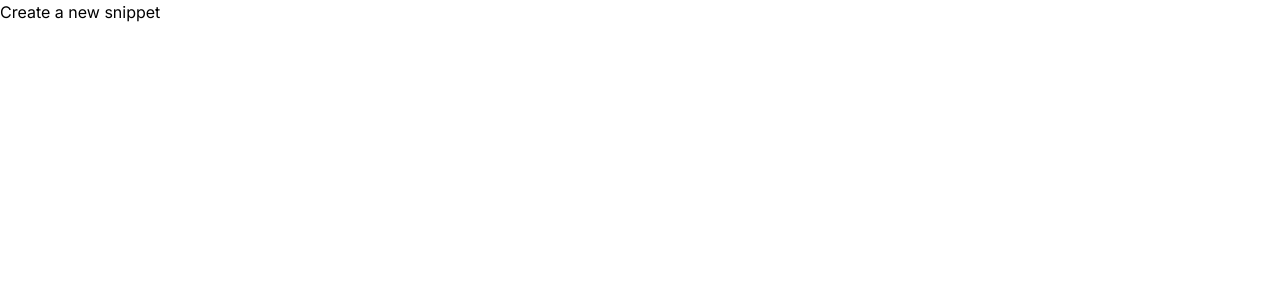
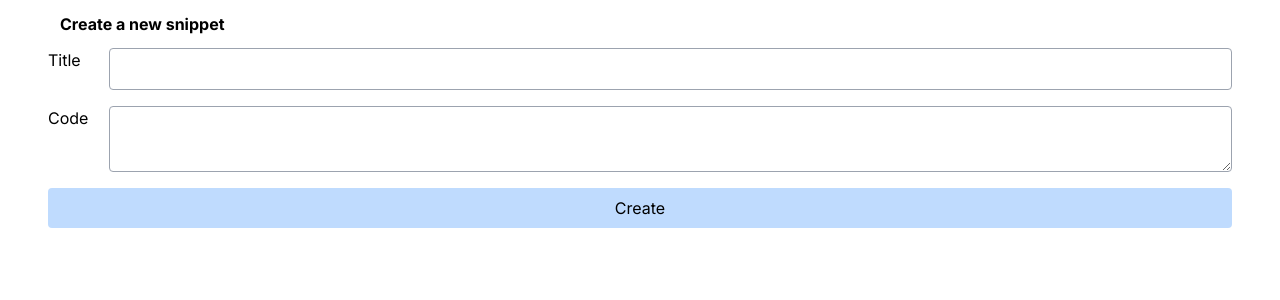
Before and after one commit to Alex-Fes/snippets-nextjs, a Next.js app: page /snippets/new in a window 1280 px wide. Shown: the top 300 px of the page. Built offline with nearby package versions, Linux system fonts and the light colour scheme.

Commit message:
create a form for snippet

```diff
--- a/app/layout.tsx
+++ b/app/layout.tsx
@@ -1,8 +1,8 @@
-import type { Metadata } from 'next'
-import { Inter } from 'next/font/google'
+import type {Metadata} from 'next'
+import {Inter} from 'next/font/google'
 import './globals.css'
 
-const inter = Inter({ subsets: ['latin'] })
+const inter = Inter({subsets: ['latin']})
 
 export const metadata: Metadata = {
     title: 'Create Next App',
@@ -16,7 +16,11 @@
 }) {
     return (
         <html lang="en">
-      <body className={inter.className}>{children}</body>
+        <body className={inter.className}>
+        <div className={'container mx-auto px-12'}>
+            {children}
+        </div>
+        </body>
         </html>
     )
 }
--- a/app/snippets/new/page.tsx
+++ b/app/snippets/new/page.tsx
@@ -1,9 +1,33 @@
 import React from 'react';
 
-export default function SnippetCreatePage ()  {
+export default function SnippetCreatePage() {
     return (
-        <div>
-            Create a new snippet
-        </div>
+        <form>
+            <h3 className={'font-bold m-3'}>Create a new snippet</h3>
+            <div className={'flex flex-col gap-4'}>
+                <div className={'flex gap-4'}>
+                    <label htmlFor="title" className={'w-12'}>
+                        Title
+                    </label>
+                    <input
+                        type="text"
+                        name="title"
+                        id="title"
+                        className={'border border-gray-400 rounded p-2 w-full'}/>
+                </div>
+                <div className={'flex gap-4'}>
+                    <label htmlFor="code" className={'w-12'}>
+                        Code
+                    </label>
+                    <textarea
+                        name="code"
+                        id="code"
+                        className={'border border-gray-400 rounded p-2 w-full'}/>
+                </div>
+                <button type={'submit'} className={'rounded p-2 bg-blue-200'}>
+                    Create
+                </button>
+            </div>
+        </form>
     );
 };
```
Lines whose indentation alone changed are shown as unchanged.
